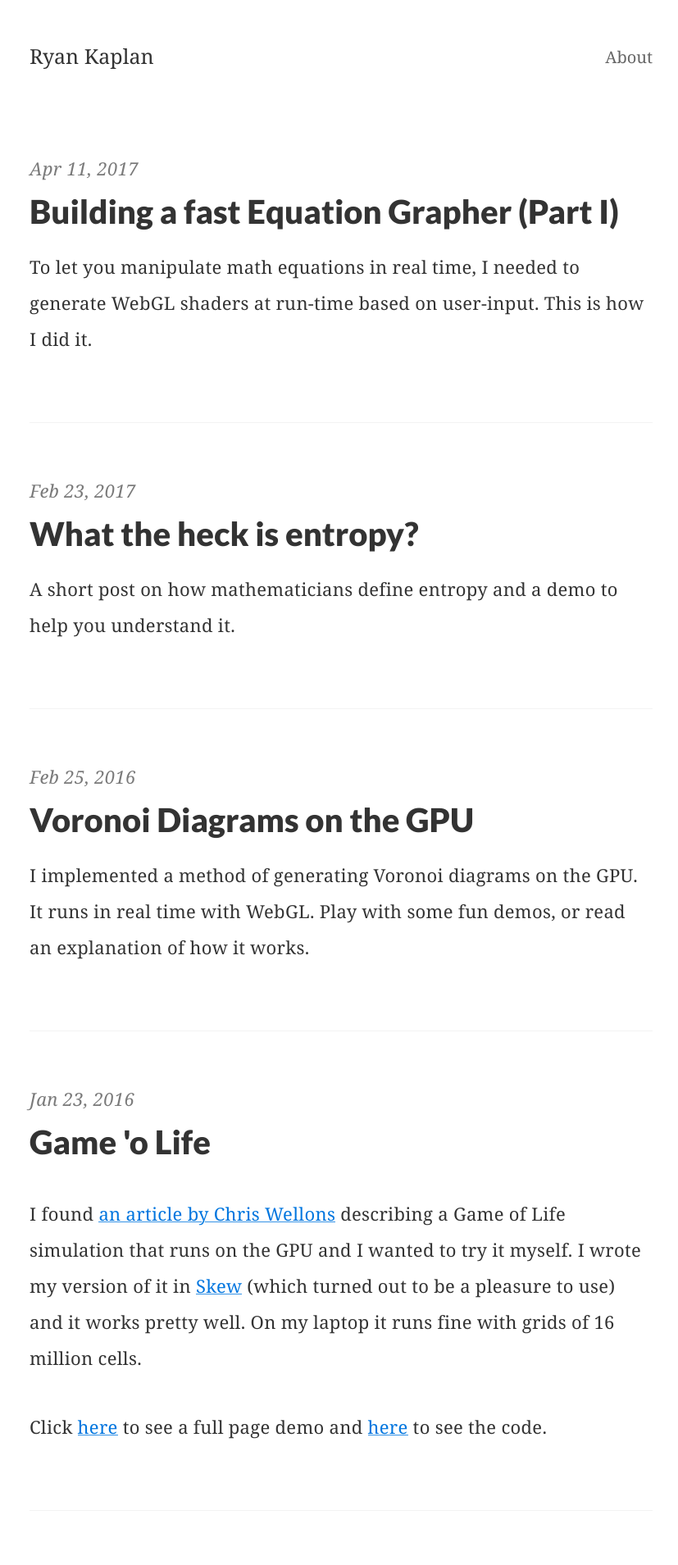
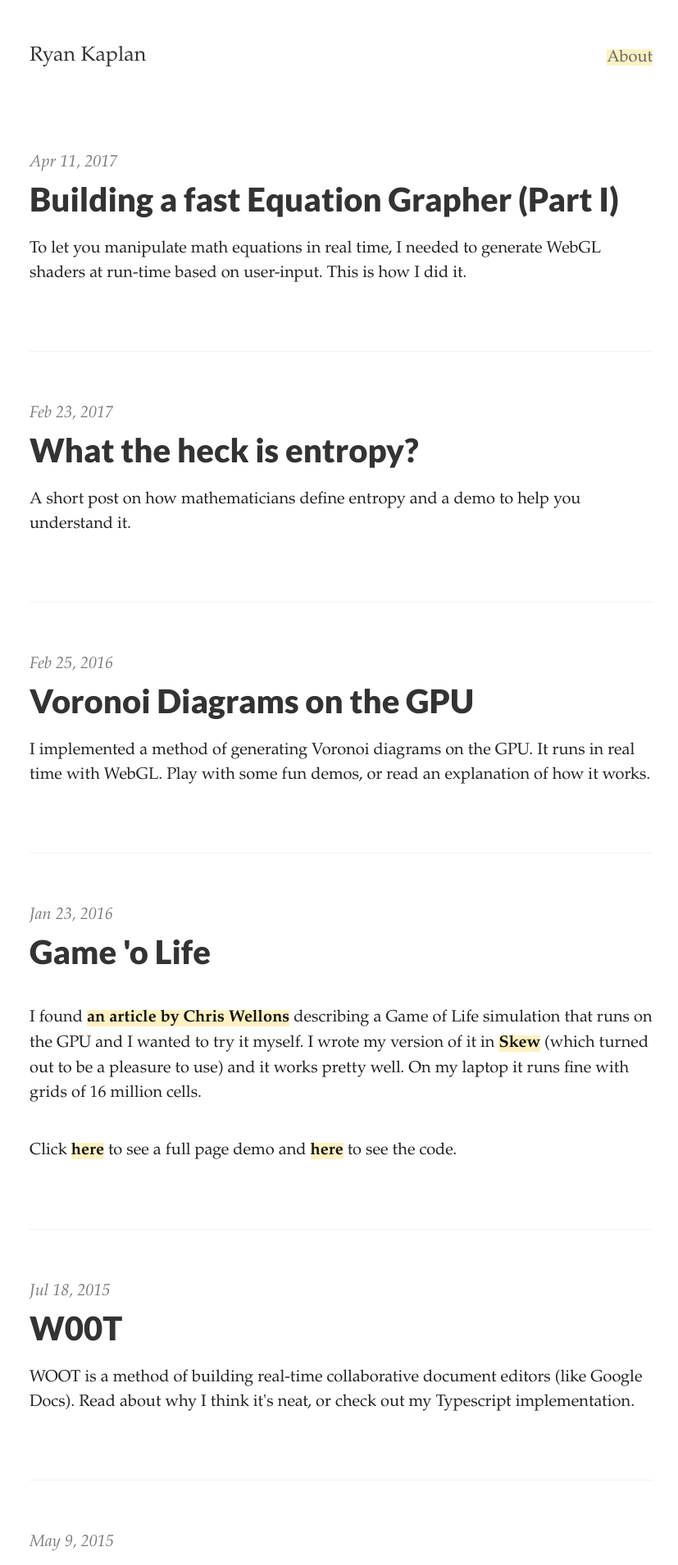
Before and after one commit to ryankaplan/ryankaplan.github.io, a Jekyll site: the page built from index.html, in a window 1280 px wide. Shown: the top 1909 px of the page at 82% size, without its empty margins (224-1051 px from the left). Built offline with Jekyll 4.4.1, drawn with Linux system fonts in a browser that asks for light colours; the list of posts is cut into pages by our own code.

Commit message:
Update some styling

```diff
--- a/_includes/header.html
+++ b/_includes/header.html
@@ -1,7 +1,7 @@
 <header class="site-header px2 px-responsive">
   <div class="mt2 wrap">
     <div class="measure">
-      <a href="{{ site.url }}" class="site-title">{{ site.title }}</a>
+      <a href="{{ site.url }}" class="site-title no-background">{{ site.title }}</a>
       <nav class="site-nav">
         {% include navigation.html %}
       </nav>
--- a/_sass/_links.scss
+++ b/_sass/_links.scss
@@ -1,12 +1,15 @@
 a {
   color: $link-color;
-  background-image: linear-gradient(to top,
-    rgba(0,0,0,0) 13%,
-    rgba($link-color,.8) 13%,
-    rgba($link-color,.8) 18%,
-    rgba(0,0,0,0) 17%
-  );
-  text-shadow: white 1px 0px 0px, white -1px 0px 0px;
+  background: $link-background-color;
+  // Underline...
+  // background-image: linear-gradient(to top,
+  //   rgba(0,0,0,0) 13%,
+  //   rgba($link-color,.8) 13%,
+  //   rgba($link-color,.8) 18%,
+  //   rgba(0,0,0,0) 17%
+  // );
+  // text-shadow: white 1px 0px 0px, white -1px 0px 0px;
+  font-weight: bold;
 }
 
 a:hover,
@@ -15,13 +18,19 @@ a:active {
   border: 0;
   color: $link-hover-color;
   text-decoration: none;
-  background-image: linear-gradient(to top,
-    rgba(0,0,0,0) 13%,
-    rgba($link-hover-color,.8) 13%,
-    rgba($link-hover-color,.8) 17%,
-    rgba(0,0,0,0) 17%
-  );
-  text-shadow: white 1px 0px 0px, white -1px 0px 0px;
+  background: $link-background-color-active;
+  // Underline...
+  // background-image: linear-gradient(to top,
+  //   rgba(0,0,0,0) 13%,
+  //   rgba($link-hover-color,.8) 13%,
+  //   rgba($link-hover-color,.8) 17%,
+  //   rgba(0,0,0,0) 17%
+  // );
+  // text-shadow: white 1px 0px 0px, white -1px 0px 0px;
+}
+
+a.no-background {
+  background: none !important;
 }
 
 // Correct issues with buttons
--- a/_sass/_typography.scss
+++ b/_sass/_typography.scss
@@ -8,10 +8,9 @@ abbr {
 }
 
 p, li {
-  color: #333;
-  font-size: 1.1rem;
-  line-height: 2.0;
-  letter-spacing: 0.3px;
+  color: #222;
+  font-size: 1rem;
+  line-height: 1.5;
 }
 
 small,
--- a/_sass/_variables.scss
+++ b/_sass/_variables.scss
@@ -1,7 +1,7 @@
 // Typography
 $base-font-size: 14px;
 $bold-font-weight: bold !default;
-$font-family: Georgia, 'Times New Roman', serif !default;
+$font-family: "Domine", "Palatino Linotype", "Book Antiqua", Palatino, serif;
 $line-height: 1.5 !default;
 $heading-font-family: 'Lato', 'Helvetica Neue', Helvetica, sans-serif !default;
 $heading-font-weight: 900 !default;
@@ -32,6 +32,7 @@ $viewport-medium: 48em;
 $viewport-large: 64em;
 
 // Colors
+$black: #111 !default;
 $blue: #0076df !default;
 $red: #f95020 !default;
 $green: #00cf26 !default;
@@ -53,7 +54,9 @@ $darken-3: rgba(#000,.25) !default;
 $darken-4: rgba(#000,.5) !default;
 
 // Links
-$link-color: $blue;
+$link-color: $black;
+$link-background-color: rgba(255, 204, 34, 0.28);
+$link-background-color-active: $orange;
 $link-hover-color: darken($blue, 40%);
 
 // Breakpoints
```
